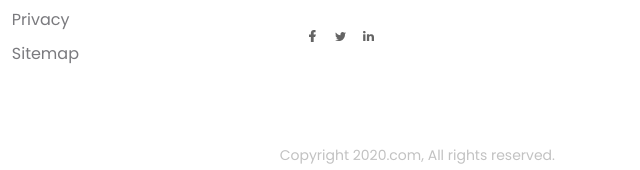
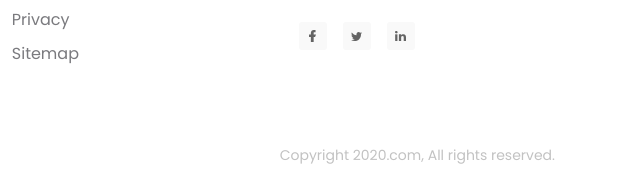
Before and after one commit to quyenqh19378/f8-htmlcss-01, a plain HTML site: page index.html in a window 1280 px wide. Shown: the part 4105-4275 px from the top of the page, 640-1280 px from the left. Drawn offline with Linux system fonts and the light colour scheme.

Commit message:
Fix bug phần Social

```diff
--- a/assets/css/styles.css
+++ b/assets/css/styles.css
@@ -621,6 +621,12 @@ a {
     justify-content: center;
     width: 28px;
     height: 28px;
+    border-radius: 3px;
+    background: #f9f9f9;
+}
+
+.footer .social-link + .social-link {
+    margin-left: 16px;
 }
 
 .footer .social-link:hover {
```
